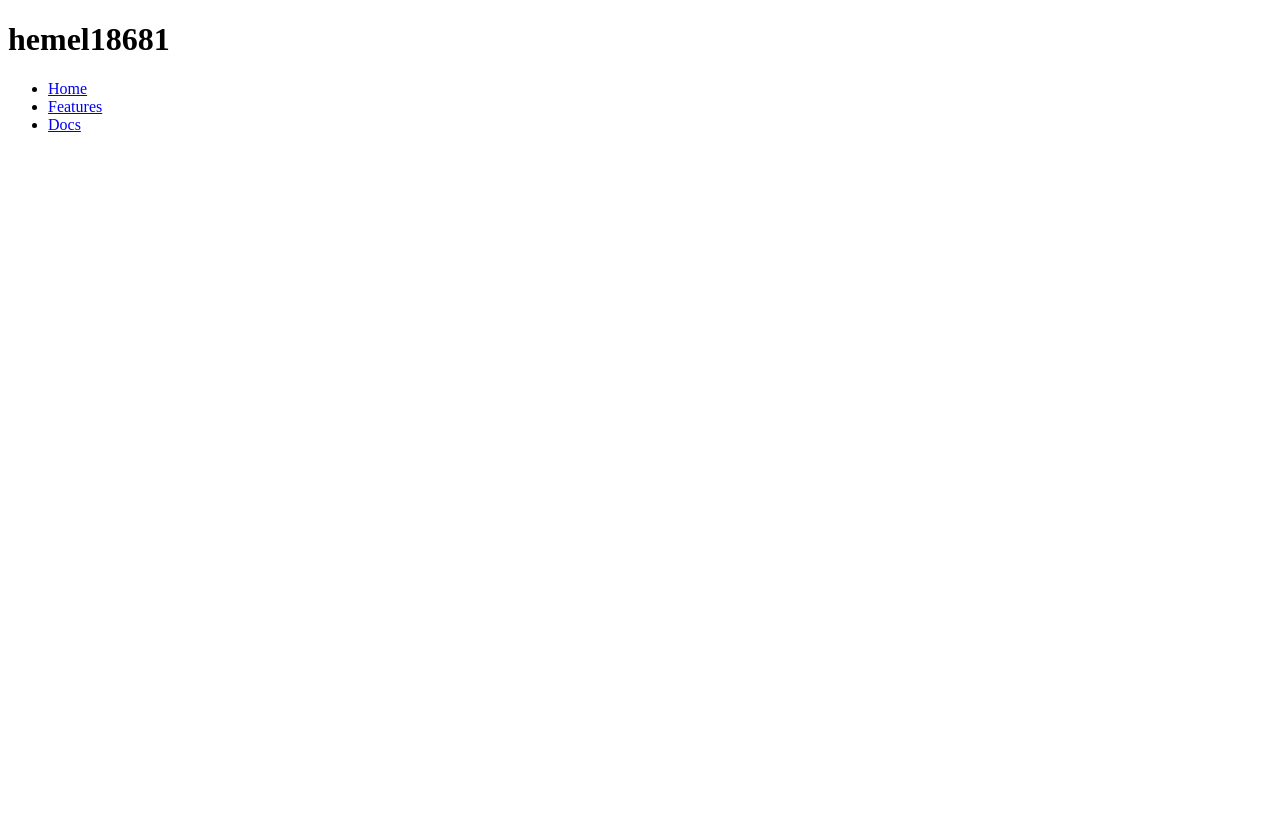
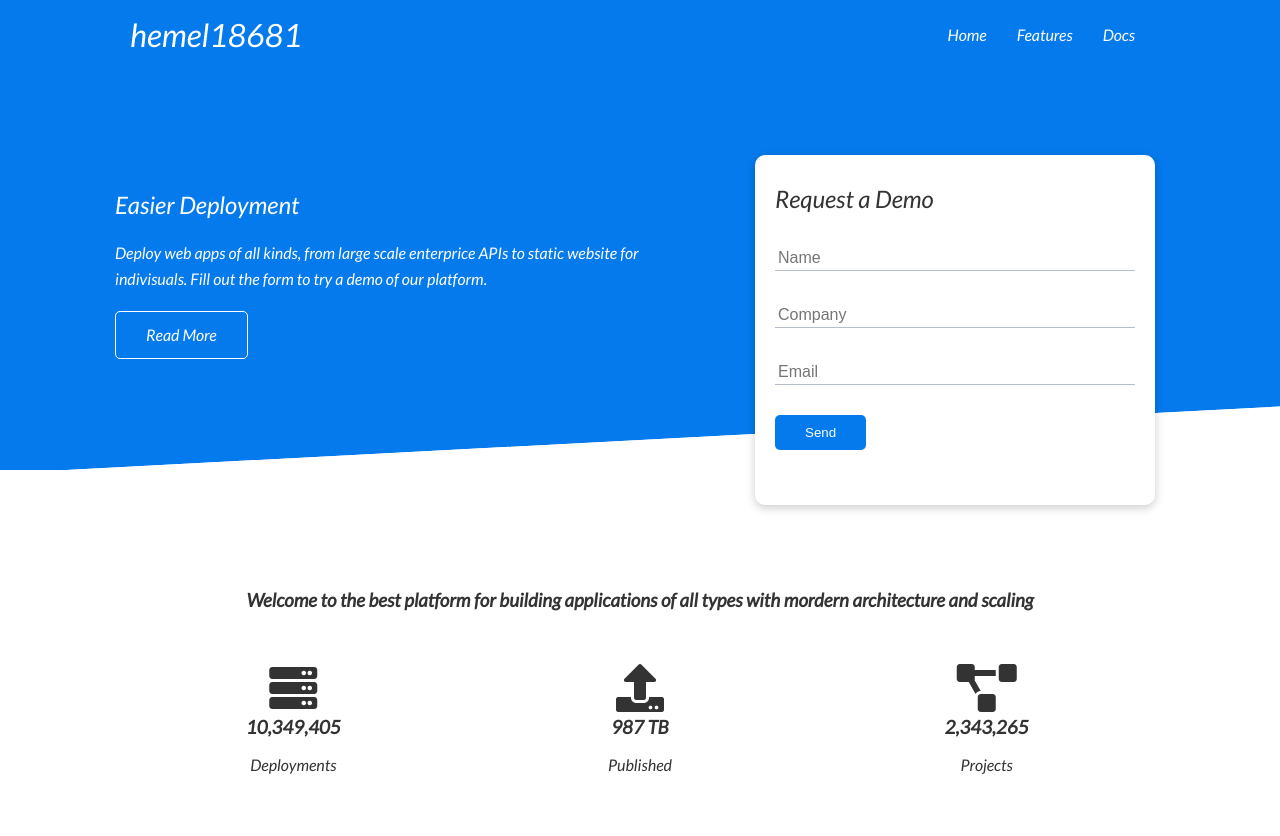
Before and after one commit to hemel18681/hemel18681_r_website3, a plain HTML site: page index.html in a window 1280 px wide. Before the commit the page ends 800 px from the top, so only its background shows below. Drawn offline with Linux system fonts and the light colour scheme.

Commit message:
work more

```diff
--- a/css/style.css
+++ b/css/style.css
@@ -1 +1,140 @@
-@import url('https://fonts.googleapis.com/css2?family=Lato:ital,wght@1,300&display=swap');
+@import url('https://fonts.googleapis.com/css2?family=Lato:ital@1&display=swap');
+* {
+    box-sizing: border-box;
+    padding: 0;
+    margin: 0;
+}
+
+:root {
+    --primary-color: #047aed;
+}
+
+body {
+    font-family: 'Lato', sans-serif;
+    color: #333;
+    line-height: 1.6;
+}
+
+ul {
+    list-style: none;
+}
+
+a {
+    text-decoration: none;
+    color: #333;
+}
+
+h1,
+h2 {
+    font-weight: 300;
+    line-height: 1.2;
+    margin: 10px 0;
+}
+
+p {
+    margin: 10px 0;
+}
+
+img {
+    width: 100%;
+}
+
+
+/* Navbar */
+
+.navbar {
+    background-color: var(--primary-color);
+    color: #fff;
+    height: 70px;
+}
+
+.navbar ul {
+    display: flex;
+}
+
+.navbar a {
+    color: #fff;
+    padding: 10px;
+    margin: 0 5px;
+}
+
+.navbar a:hover {
+    border-bottom: 2px #fff solid;
+}
+
+.navbar .flex {
+    justify-content: space-between;
+}
+
+
+/* showcase */
+
+.showcase {
+    height: 400px;
+    background-color: var(--primary-color);
+    color: #fff;
+    position: relative;
+}
+
+/.showcase h1 {
+    font-size: 40px;
+}
+
+.showcase p {
+    margin: 20px 0;
+}
+
+.showcase .grid {
+    overflow: visible;
+    grid-template-columns: 55% 45%;
+    gap: 30px;
+}
+
+.showcase-form {
+    position: relative;
+    top: 60px;
+    height: 350px;
+    width: 400px;
+    padding: 40px;
+    z-index: 100;
+    justify-self: flex-end;
+}
+
+.showcase-form .form-control {
+    margin: 30px 0;
+}
+
+.showcase-form input[type='text'],
+.showcase-form input[type='email'] {
+    border: 0;
+    border-bottom: 1px solid #b4becb;
+    width: 100%;
+    padding: 3px;
+    font-size: 16px;
+}
+
+.showcase-form input:focus {
+    outline: none;
+}
+
+.showcase::before,
+.showcase::after {
+    content: '';
+    position: absolute;
+    height: 100px;
+    bottom: -70px;
+    right: 0;
+    left: 0;
+    background: #fff;
+    transform: skewY(-3deg);
+    -webkit-transform: skewY(-3deg);
+    -moz-transform: skewY(-3deg);
+    -ms-transform: skewY(-3deg);
+}
+
+
+/* Stats */
+
+.stats {
+    padding-top: 100px;
+}
--- /dev/null
+++ b/css/utilities.css
@@ -0,0 +1,81 @@
+.container {
+    max-width: 1100px;
+    margin: 0 auto;
+    overflow: auto;
+    padding: 0 40px;
+}
+
+.card {
+    background-color: white;
+    color: #333;
+    border-radius: 10px;
+    box-shadow: 0 3px 10px rgba(0, 0, 0, 0.2);
+    padding: 20px;
+    margin: 10px;
+}
+
+.btn {
+    display: inline-block;
+    padding: 10px 30px;
+    cursor: pointer;
+    background-color: var(--primary-color);
+    color: #fff;
+    border: none;
+    border-radius: 5px;
+}
+
+.btn-outline {
+    background-color: transparent;
+    border: 1px #fff solid;
+}
+
+.btn:hover {
+    transform: scale(1.2);
+}
+
+.text-center {
+    text-align: center;
+}
+
+.flex {
+    display: flex;
+    justify-content: center;
+    align-items: center;
+    height: 100%;
+}
+
+.grid {
+    display: grid;
+    grid-template-columns: repeat(2, 1fr);
+    gap: 20px;
+    justify-content: center;
+    align-items: center;
+    height: 100%;
+}
+
+.grid-3 {
+    grid-template-columns: repeat(3, 1fr);
+}
+
+
+/* Margin */
+
+.my-1 {
+    margin: 1rem 0;
+}
+
+.my-2 {
+    margin: 1.5rem 0;
+}
+
+.my-3 {
+    margin: 2rem 0;
+}
+
+.my-4 {
+    margin: 3rem 0;
+}
+
+.my-5 {
+    margin: 4rem 0;
+}
--- a/index.html
+++ b/index.html
@@ -6,14 +6,14 @@
     <meta name="viewport" content="width=device-width, initial-scale=1.0">
     <link rel="stylesheet" href="https://cdnjs.cloudflare.com/ajax/libs/font-awesome/5.15.1/css/all.min.css" integrity="sha512-+4zCK9k+qNFUR5X+cKL9EIR+ZOhtIloNl9GIKS57V1MyNsYpYcUrUeQc9vNfzsWfV28IaLL3i96P9sdNyeRssA==" crossorigin="anonymous" />
     <link rel="stylesheet" href="css/style.css">
-    <link href="https://fonts.googleapis.com/css2?family=Lato:ital,wght@1,300&display=swap" rel="stylesheet">
+    <link rel="stylesheet" href="css/utilities.css">
     <title>hemel18681 | Cloud Hosting For Everyone</title>
 </head>
 
 <body>
     <!-- navbar -->
     <div class="navbar">
-        <div class="container">
+        <div class="container flex">
             <h1 class="logo">hemel18681</h1>
             <nav>
                 <ul>
@@ -24,6 +24,56 @@
             </nav>
         </div>
     </div>
+    <!-- showcase -->
+    <section class="showcase">
+        <div class="container grid">
+            <div class="showcase-text">
+                <h1>Easier Deployment</h1>
+                <p>Deploy web apps of all kinds, from large scale enterprice APIs to static website for indivisuals. Fill out the form to try a demo of our platform.</p>
+                <a href="features.html" class="btn btn-outline">Read More</a>
+            </div>
+            <div class="showcase-form card">
+                <h2>Request a Demo</h2>
+                <form action="#">
+                    <div class="form-control">
+                        <input type="text" name="name" placeholder="Name" required>
+                    </div>
+                    <div class="form-control">
+                        <input type="text" name="conpany" placeholder="Company" required>
+                    </div>
+                    <div class="form-control">
+                        <input type="email" name="email" placeholder="Email" required>
+                    </div>
+                    <input type="submit" value="Send" class="btn btn-primary">
+                </form>
+            </div>
+        </div>
+    </section>
+
+    <!-- stats -->
+
+    <div class="stats">
+        <div class="container">
+            <h3 class="states-heading text-center my-1">Welcome to the best platform for building applications of all types with mordern architecture and scaling</h3>
+            <div class="grid grid-3 text-center my-4">
+                <div>
+                    <i class="fas fa-server fa-3x"></i>
+                    <h3>10,349,405</h3>
+                    <p class="text-secondary">Deployments</p>
+                </div>
+                <div>
+                    <i class="fas fa-upload fa-3x"></i>
+                    <h3>987 TB</h3>
+                    <p class="text-secondary">Published</p>
+                </div>
+                <div>
+                    <i class="fas fa-project-diagram fa-3x"></i>
+                    <h3>2,343,265</h3>
+                    <p class="text-secondary">Projects</p>
+                </div>
+            </div>
+        </div>
+    </div>
 </body>
 
 </html>
```
